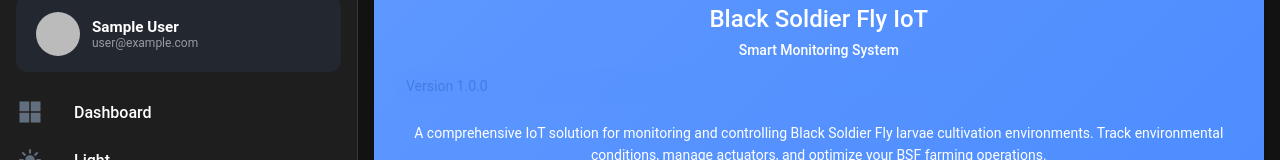
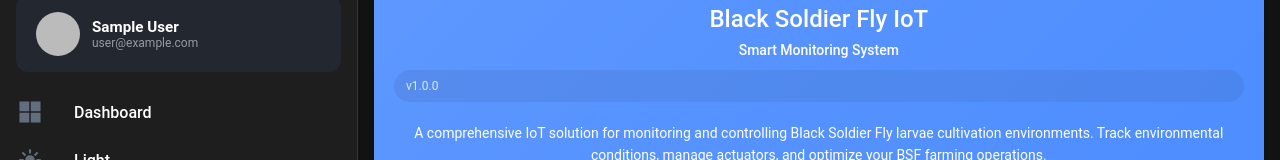
Before and after one commit to TheMasshiro/bsfly-iot, a React (Vite) app in the folder bsfly-iot/: page /about in a window 1280 px wide. Shown: the part 187-347 px from the top of the page. Built offline with nearby package versions, Linux system fonts and the light colour scheme; no server answers; sample sign-in values are in the browser's storage.

Commit message:
refactor(version): Fix version layout

```diff
--- a/bsfly-iot/src/pages/About/About.tsx
+++ b/bsfly-iot/src/pages/About/About.tsx
@@ -60,8 +60,8 @@ const About: FC = () => {
                             <h1 style={{ margin: 0, fontSize: "1.5rem" }}>Black Soldier Fly IoT</h1>
                         </IonCardTitle>
                         <IonCardSubtitle>Smart Monitoring System</IonCardSubtitle>
-                        <IonChip color="primary" style={{ marginTop: 12 }}>
-                            <IonLabel>Version {APP_VERSION}</IonLabel>
+                        <IonChip color="light" style={{ marginTop: 12 }}>
+                            <IonLabel style={{ color: "rgba(255,255,255,0.8)", fontSize: 12 }}>v{APP_VERSION}</IonLabel>
                         </IonChip>
                     </IonCardHeader>
                     <IonCardContent className="ion-text-center">
```
